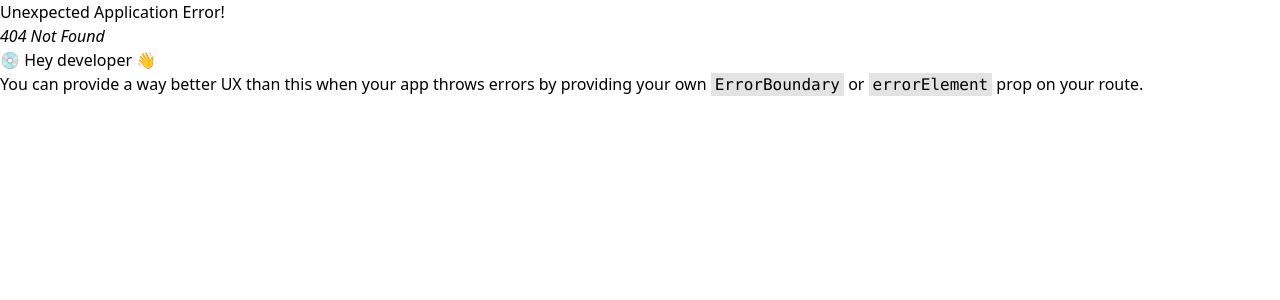
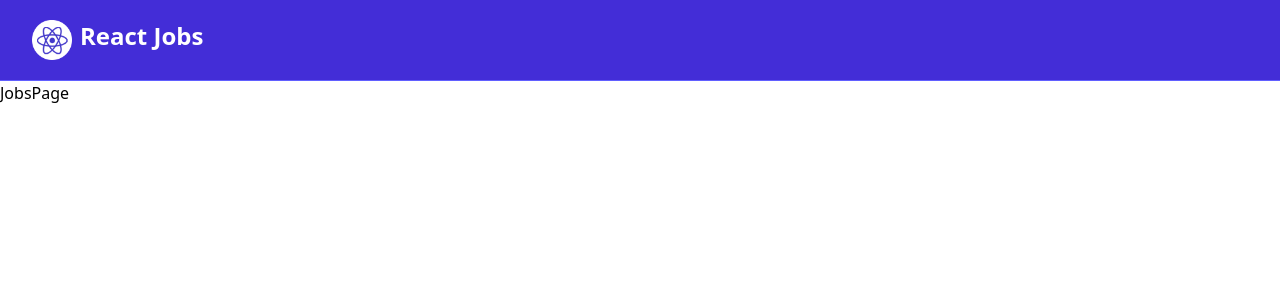
Before and after one commit to daywalker2311/react-jobs-2025, a React (Vite) app: page /jobs in a window 1280 px wide. Before the commit this address had no page. Shown: the top 300 px of the page. Built offline with nearby package versions, Linux system fonts and the light colour scheme.

Commit message:
add bare JobsPage

```diff
--- a/src/App.jsx
+++ b/src/App.jsx
@@ -1,11 +1,13 @@
 import { Route, createBrowserRouter, createRoutesFromElements, RouterProvider, Router } from 'react-router-dom'
 import HomePage from './pages/HomePage'
 import MainLayout from './layouts/mainLayout'
+import JobsPage from './pages/JobsPage'
 
 const router = createBrowserRouter(
   createRoutesFromElements(
     <Route path='/' element={<MainLayout />} >
       <Route index element={<HomePage />} />
+      <Route path='/jobs' element={<JobsPage />} />
     </Route>
   )
 )
--- a/src/pages/JobsPage.jsx
+++ b/src/pages/JobsPage.jsx
@@ -0,0 +1,9 @@
+import React from 'react'
+
+const JobsPage = () => {
+  return (
+    <div>JobsPage</div>
+  )
+}
+
+export default JobsPage
```
